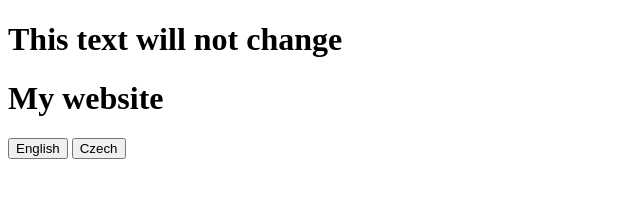
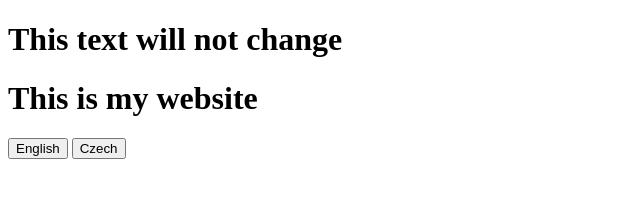
Before and after one commit to jzitnik-dev/Languager, a plain HTML site: page index.html in a window 1280 px wide. Shown: the whole page, without its empty margins (0-640 px from the left). Drawn offline with Linux system fonts and the light colour scheme.

Commit message:
change webiste

```diff
--- a/index.html
+++ b/index.html
@@ -4,7 +4,6 @@
     <meta charset="UTF-8">
     <meta http-equiv="X-UA-Compatible" content="IE=edge">
     <meta name="viewport" content="width=device-width, initial-scale=1.0">
-    <title>MyWebsite</title>
     <script src="module.js"></script>
 </head>
 <body>
@@ -18,6 +17,6 @@
         element: document.body,
         pageTitle: "homepage"
     })
-    languager.load("/test.json")
+    languager.load("/strings.json")
 </script>
 </html>
```
